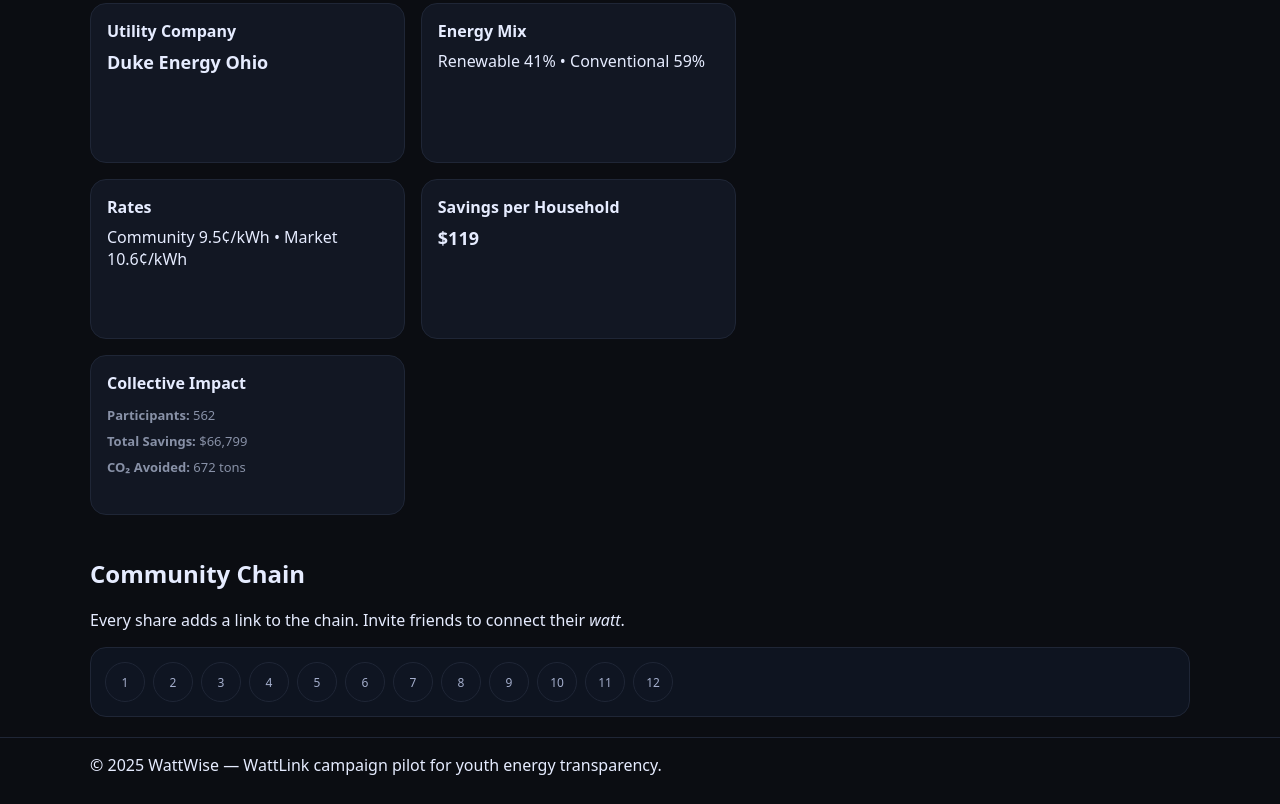
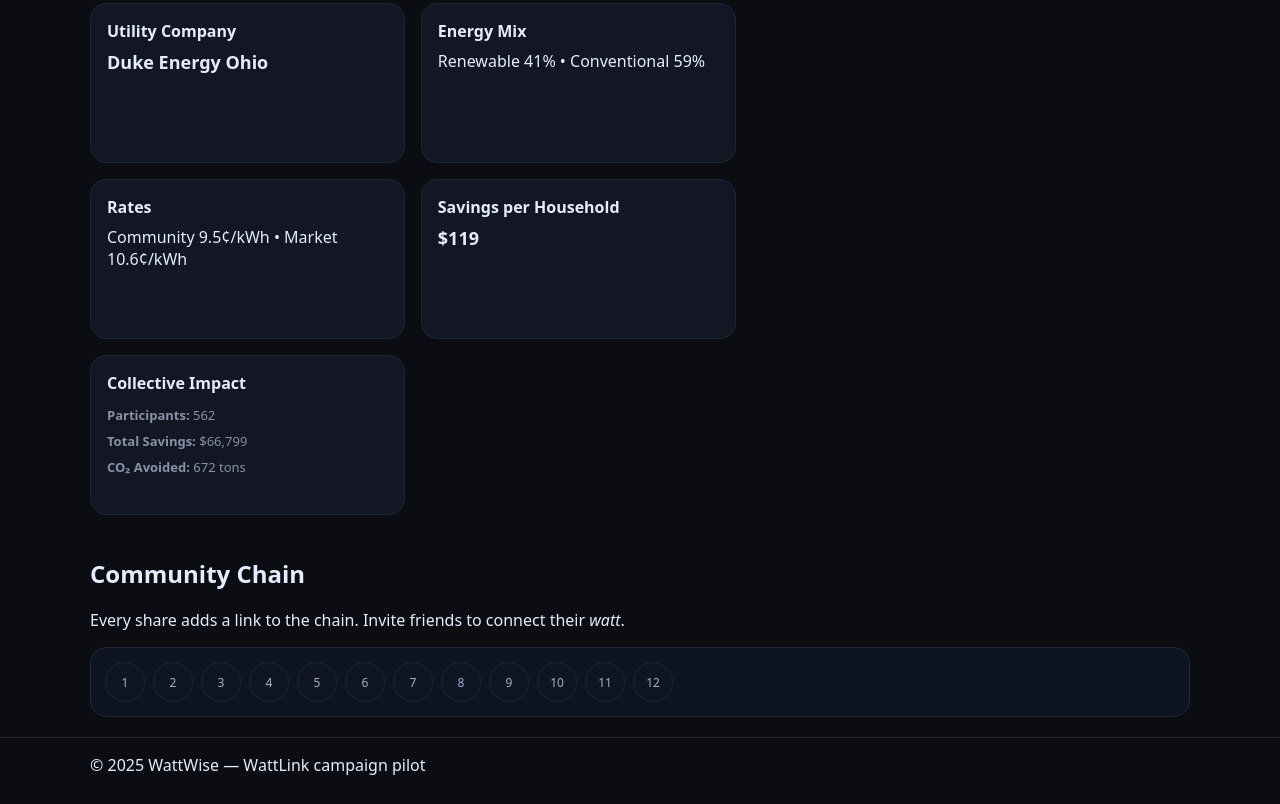
Before and after one commit to QheezWheel/wattwise, a plain HTML site: page index.html in a window 1280 px wide. Shown: the part 1511-2315 px from the top of the page. Drawn offline with Linux system fonts and the light colour scheme.

Commit message:
Update index.html

```diff
--- a/index.html
+++ b/index.html
@@ -145,7 +145,7 @@
 
   <footer class="wl-footer">
     <div class="wrap footer-wrap">
-      <div>© <span id="year"></span> WattWise — WattLink campaign pilot for youth energy transparency.</div>
+      <div>© <span id="year"></span> WattWise — WattLink campaign pilot</div>
     </div>
   </footer>
 
```
